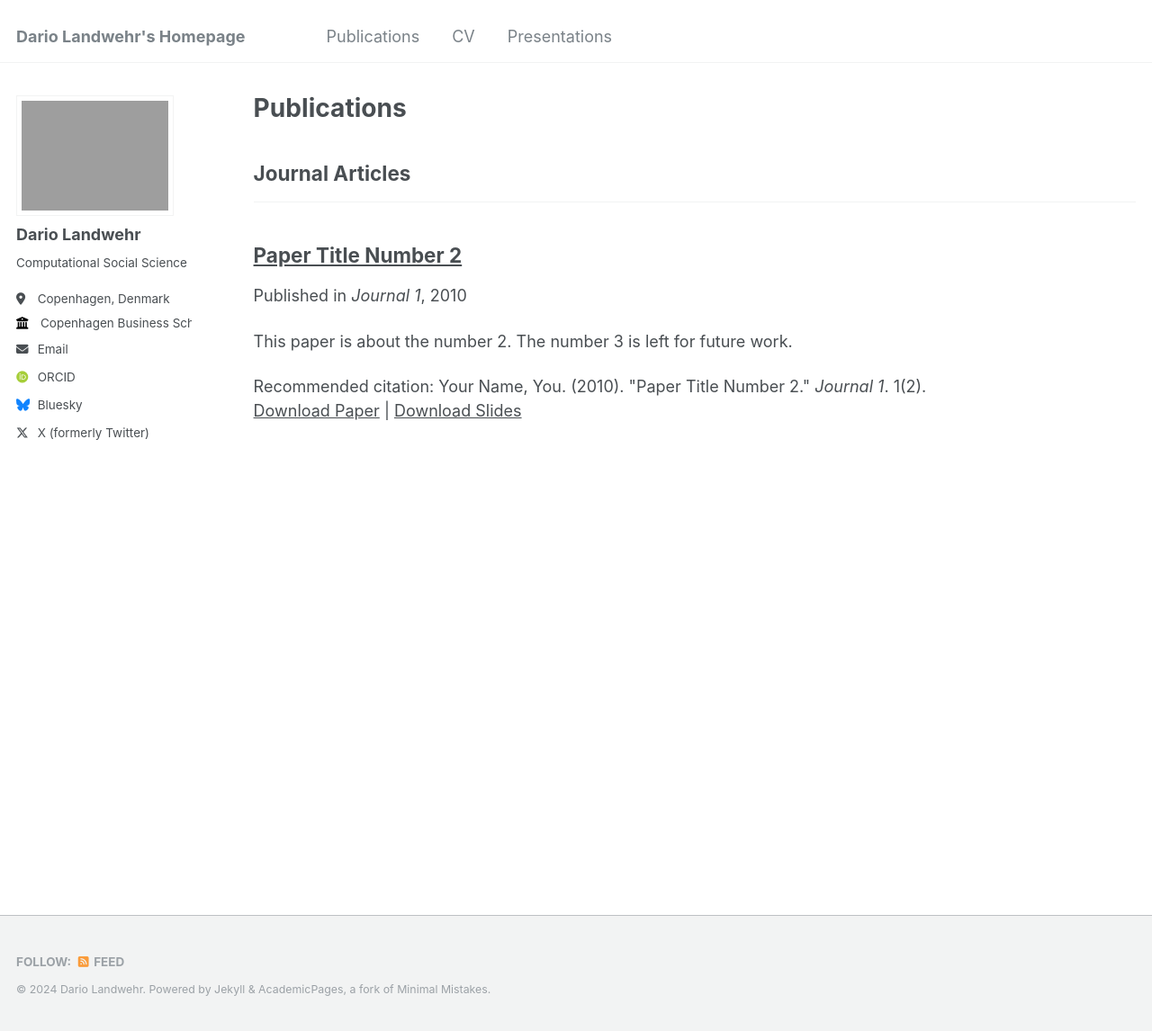
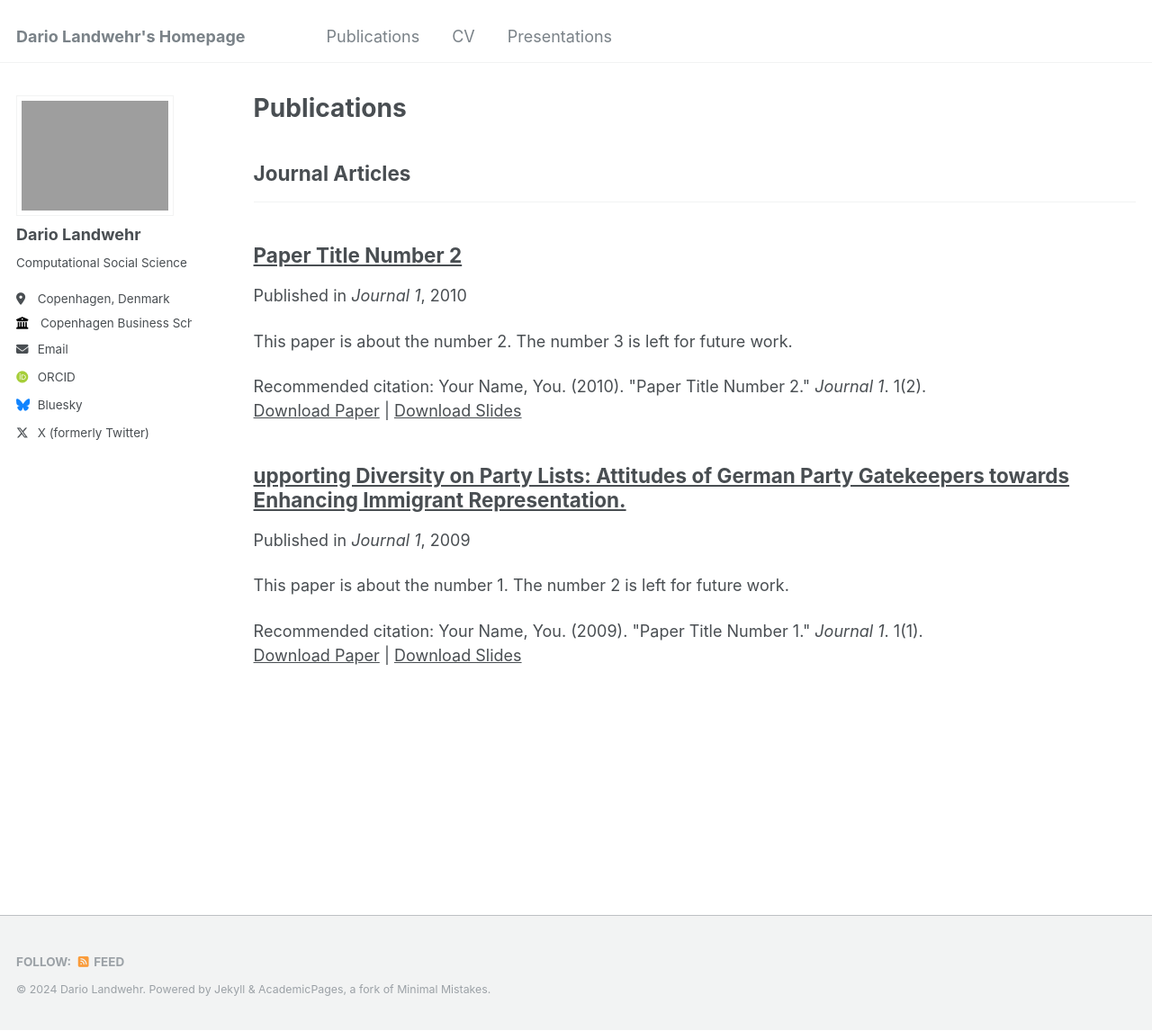
Before and after one commit to DarioLandwehr/DarioLandwehr.github.io, a Jekyll site: the page built from _pages/publications.html, in a window 1280 px wide and 1146 px high. Shown: the whole window at 90% size. Built offline with Jekyll 4.4.1, drawn with Linux system fonts in a browser that asks for light colours; some web fonts are replaced; a file with an impossible date is left out; part of the change alters nothing that is shown.

Commit message:
Update 2023_supporting_diversity.md

```diff
--- a/_publications/2023_supporting_diversity.md
+++ b/_publications/2023_supporting_diversity.md
@@ -1,14 +1,14 @@
 ---
-title: "Supporting Diversity on Party Lists: Attitudes of German Party Gatekeepers towards Enhancing Immigrant Representation"
+title: "upporting Diversity on Party Lists: Attitudes of German Party Gatekeepers towards Enhancing Immigrant Representation."
 collection: publications
 category: manuscripts
-#permalink: /publication/2009-10-01-paper-title-number-1
-#excerpt: 'This paper is about the number 1. The number 2 is left for future work.'
-date: 2023
-venue: 'Representation'
-#slidesurl: 'http://academicpages.github.io/files/slides1.pdf'
+permalink: /publication/2009-10-01-paper-title-number-1
+excerpt: 'This paper is about the number 1. The number 2 is left for future work.'
+date: 2009-10-01
+venue: 'Journal 1'
+slidesurl: 'http://academicpages.github.io/files/slides1.pdf'
 paperurl: 'http://academicpages.github.io/files/paper1.pdf'
-#citation: 'Höhne, B., Bouju, A., & Landwehr, D. (2023). Supporting Diversity on Party Lists: Attitudes of German Party Gatekeepers towards Enhancing Immigrant Representation. Representation, 60(3), 395–414'
+citation: 'Your Name, You. (2009). &quot;Paper Title Number 1.&quot; <i>Journal 1</i>. 1(1).'
 ---
 
-This paper provides insights into party gatekeepers’ attitudes toward the migration issue in candidate selection. Our work focuses on Germany, where over a quarter of the population has a ‘migration background,’ but these groups are significantly underrepresented in parliaments. Our findings draw from large-scale survey data collected at seven parties’ nomination conferences for the 2017 Bundestag election. We conducted binary-logistical regressions to analyse how selecting party members’ attitudes and social characteristics affect their support for balancing state lists. Our results show that the gatekeepers’ hierarchical position within their parties (as grassroots or members of the party elite) has no impact on their support for increasing diversity. It is rather gatekeepers’ ideological self-positioning, gender and general sensitivity toward politically marginalised groups that have a significant impact on their support for the migration issue.
+The contents above will be part of a list of publications, if the user clicks the link for the publication than the contents of section will be rendered as a full page, allowing you to provide more information about the paper for the reader. When publications are displayed as a single page, the contents of the above "citation" field will automatically be included below this section in a smaller font.
```
